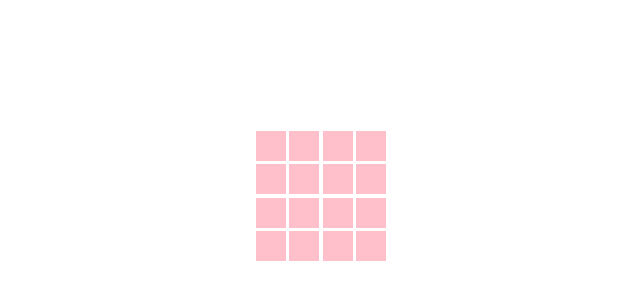
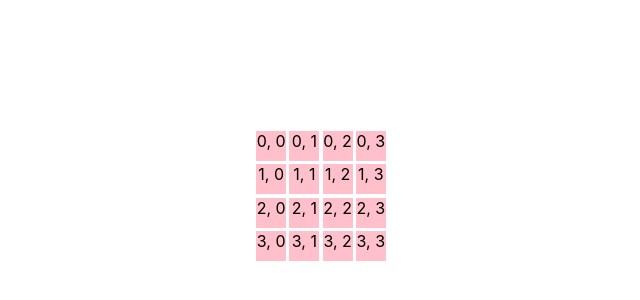
Before and after one commit to etrobert/minitick, a React (Create React App) app: page / in a window 1280 px wide. Shown: the part 204-504 px from the top of the page, without its empty margins (319-959 px from the left). Built offline with nearby package versions, Linux system fonts and the light colour scheme.

Commit message:
Add coordinates in cells

```diff
--- a/src/Grid.tsx
+++ b/src/Grid.tsx
@@ -1,14 +1,18 @@
 import range from "lodash/range";
 
-import './Grid.css'
+import "./Grid.css";
 
 const size = 4;
-const cells = range(size * size);
+const cells = range(size)
+  .map((x) => range(size).map((y) => ({ x, y })))
+  .flat();
 
 const Grid = () => (
   <div className="Grid">
-    {cells.map((_, i) => (
-      <div key={i} style={{ width: 30, height: 30, backgroundColor: "pink" }} />
+    {cells.map((cell, i) => (
+      <div key={i} style={{ width: 30, height: 30, backgroundColor: "pink" }}>
+        {`${cell.x}, ${cell.y}`}
+      </div>
     ))}
   </div>
 );
```
